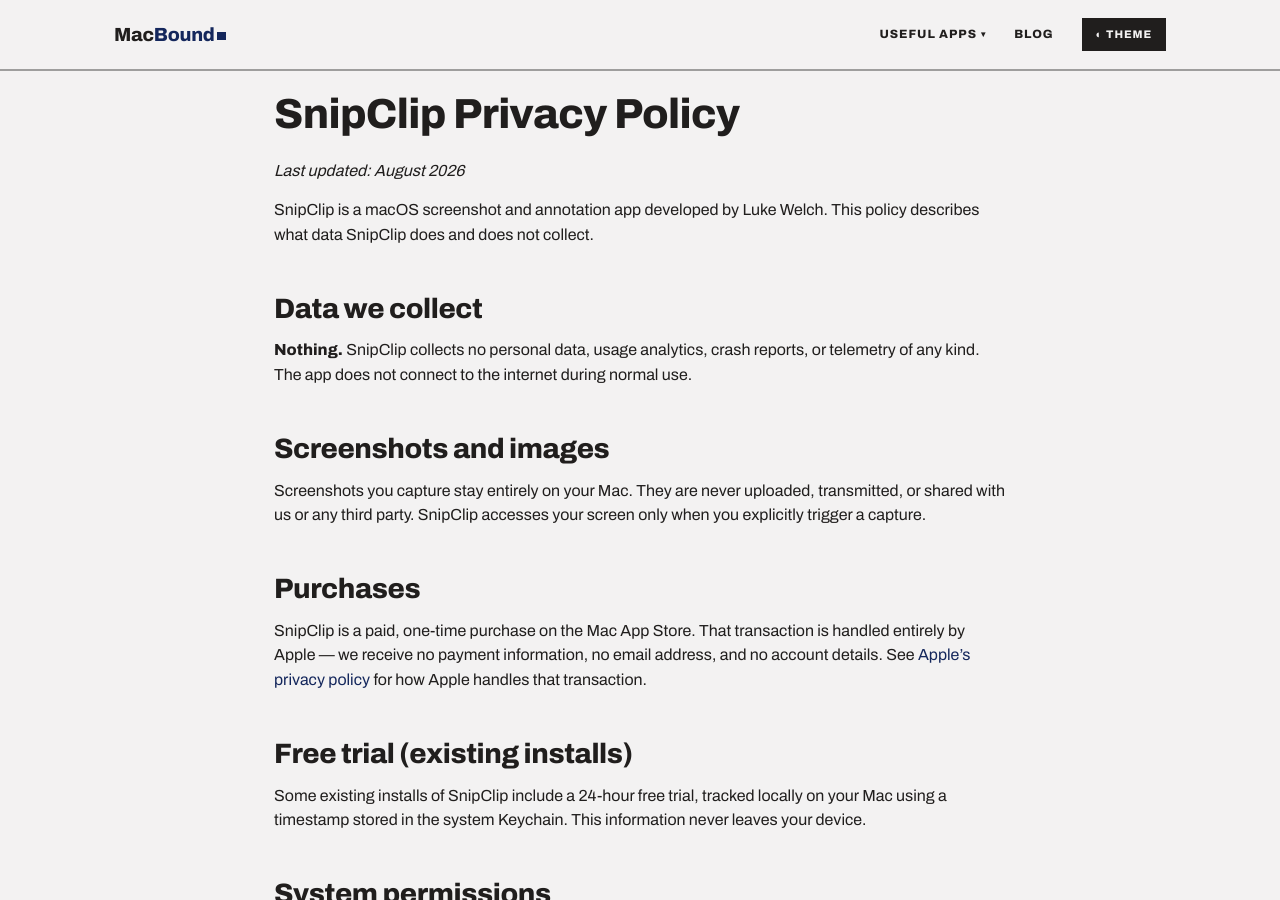
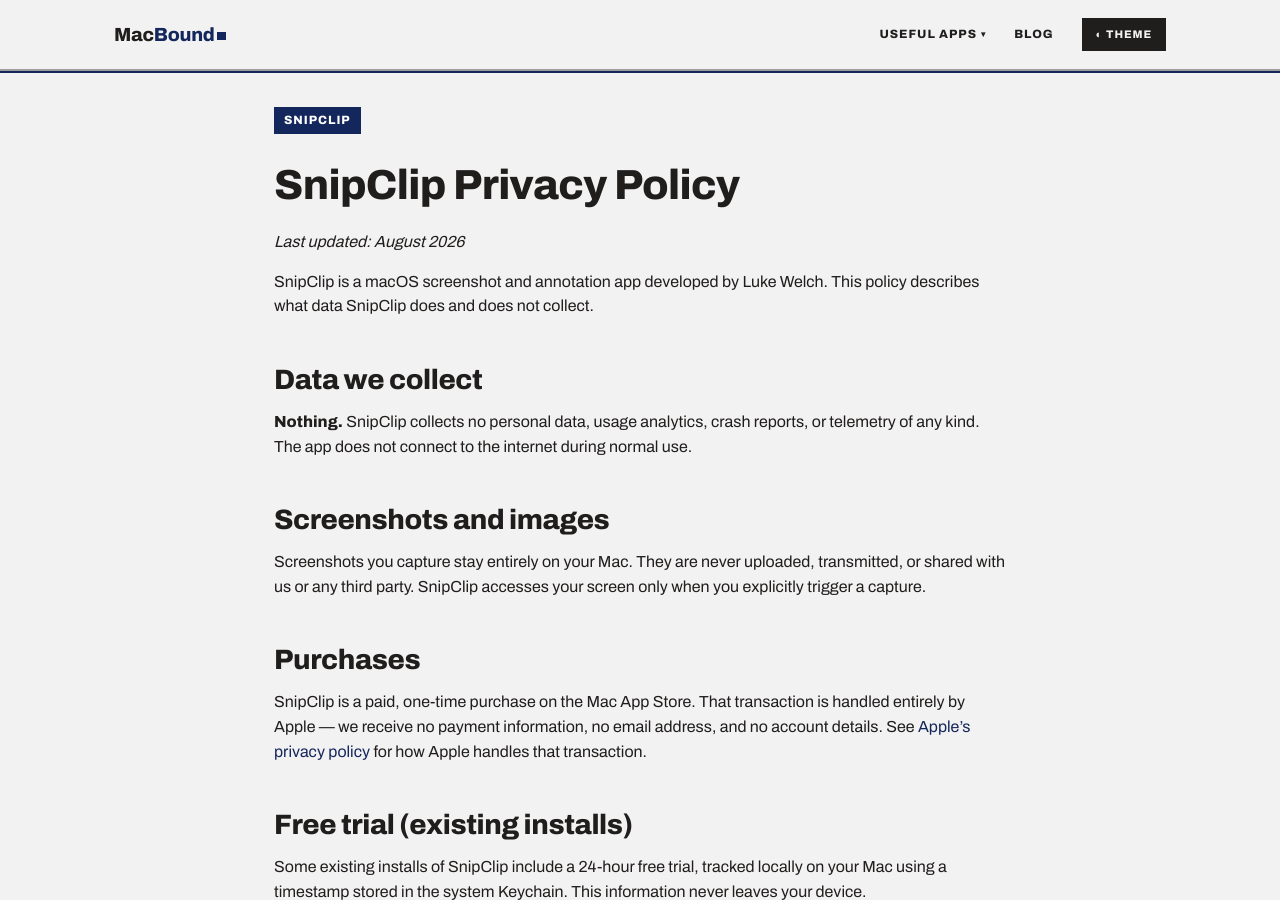
Before and after one commit to welchyuk-stack/scriptly-blog, a Jekyll site: the page built from snipclip/privacy.md, in a window 1280 px wide and 900 px high. Built offline with Jekyll 4.4.1, drawn with Linux system fonts in a browser that asks for light colours; some of the changed text lies outside the part shown.

Commit message:
Link all product privacy pages from footer, add matching section badges
Not actually duplicate content: /privacy/ (site-wide), /scriptly/privacy/,
/snipclip/privacy/, and /viewport/privacy/ (PortHole) each cover a distinct
product's data policy. The real problem was inconsistent linking — only
Scriptly's privacy page had made it into the footer. Added SnipClip and
PortHole, plus matching section-badge markup and section front matter for
SnipClip's page (Scriptly's already had both).

Co-Authored-By: Claude Sonnet 5 <noreply@anthropic.com>

```diff
--- a/_includes/footer.html
+++ b/_includes/footer.html
@@ -9,6 +9,8 @@
       <a href="{{ '/about/' | relative_url }}">About</a>
       <a href="{{ '/privacy/' | relative_url }}">Privacy</a>
       <a href="{{ '/scriptly/privacy/' | relative_url }}">Scriptly Privacy</a>
+      <a href="{{ '/snipclip/privacy/' | relative_url }}">SnipClip Privacy</a>
+      <a href="{{ '/viewport/privacy/' | relative_url }}">PortHole Privacy</a>
       <a href="{{ '/feed.xml' | relative_url }}">RSS (Scriptly)</a>
       <a href="{{ '/feed/windows_to_mac.xml' | relative_url }}">RSS (Windows → Mac)</a>
       <a href="{{ '/feed/snipclip.xml' | relative_url }}">RSS (SnipClip)</a>
--- a/snipclip/privacy.md
+++ b/snipclip/privacy.md
@@ -3,8 +3,11 @@ layout: page
 title: "SnipClip Privacy Policy"
 description: "Privacy policy for SnipClip, the Mac screenshot and markup app. No accounts, no analytics, no tracking — everything stays on your Mac."
 permalink: /snipclip/privacy/
+section: snipclip
 show_breadcrumb: false
 ---
+
+<span class="section-badge">SnipClip</span>
 
 # SnipClip Privacy Policy
 
```
Also changed, not shown: viewport/privacy.md (+2 -0 lines).
